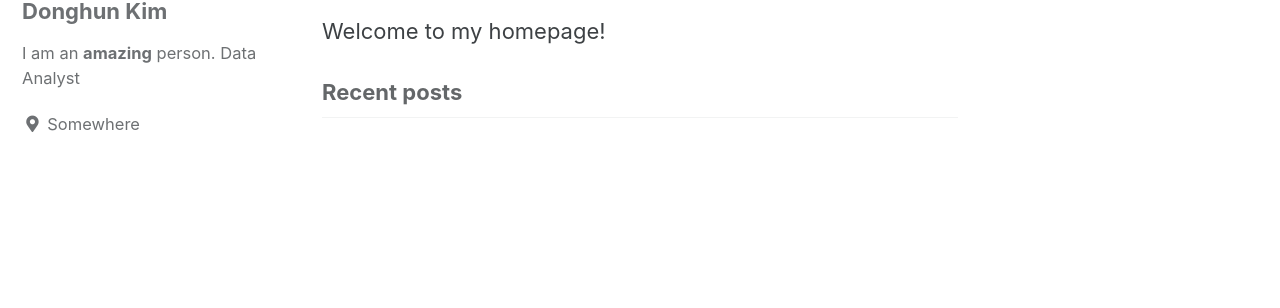
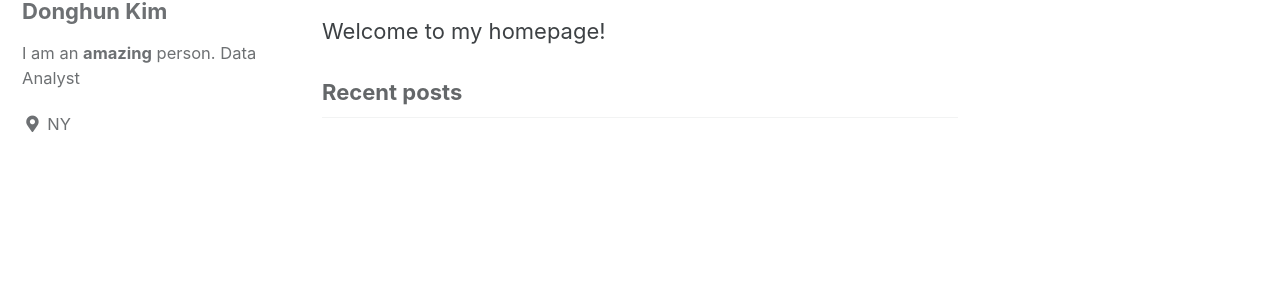
Before and after one commit to kimdon83/kimdon83.github.io, a Jekyll site: the page built from index.html, in a window 1280 px wide. Shown: the part 113-421 px from the top of the page. Built offline with Jekyll 4.4.1, drawn with Linux system fonts in a browser that asks for light colours; cached includes are drawn as plain includes; the list of posts is cut into pages by our own code.

Commit message:
change config ny

```diff
--- a/_config.yml
+++ b/_config.yml
@@ -107,49 +107,49 @@ author:
   name             : "Donghun Kim"
   avatar           : # path of avatar image, e.g. "/assets/images/bio-photo.jpg"
   bio              : "I am an **amazing** person. Data Analyst"
-  location         : "Somewhere"
+  location         : "NY"
   email            :
   links:
     - label: "Email"
       icon: "fas fa-fw fa-envelope-square"
       # url: "mailto:your.name@email.com"
-    - label: "Website"
-      icon: "fas fa-fw fa-link"
-      # url: "https://your-website.com"
-    - label: "Twitter"
-      icon: "fab fa-fw fa-twitter-square"
-      # url: "https://twitter.com/"
-    - label: "Facebook"
-      icon: "fab fa-fw fa-facebook-square"
-      # url: "https://facebook.com/"
+    # - label: "Website"
+    #   icon: "fas fa-fw fa-link"
+    #   # url: "https://your-website.com"
+    # - label: "Twitter"
+    #   icon: "fab fa-fw fa-twitter-square"
+    #   # url: "https://twitter.com/"
+    # - label: "Facebook"
+    #   icon: "fab fa-fw fa-facebook-square"
+    #   # url: "https://facebook.com/"
     - label: "GitHub"
       icon: "fab fa-fw fa-github"
       # url: "https://github.com/"
-    - label: "Instagram"
-      icon: "fab fa-fw fa-instagram"
-      # url: "https://instagram.com/"
+    # - label: "Instagram"
+    #   icon: "fab fa-fw fa-instagram"
+    #   # url: "https://instagram.com/"
 
 # Site Footer
 footer:
   links:
-    - label: "Twitter"
-      icon: "fab fa-fw fa-twitter-square"
-      # url:
-    - label: "Facebook"
-      icon: "fab fa-fw fa-facebook-square"
-      # url:
+    # - label: "Twitter"
+    #   icon: "fab fa-fw fa-twitter-square"
+    #   # url:
+    # - label: "Facebook"
+    #   icon: "fab fa-fw fa-facebook-square"
+    #   # url:
     - label: "GitHub"
       icon: "fab fa-fw fa-github"
       # url:
-    - label: "GitLab"
-      icon: "fab fa-fw fa-gitlab"
-      # url:
-    - label: "Bitbucket"
-      icon: "fab fa-fw fa-bitbucket"
-      # url:
-    - label: "Instagram"
-      icon: "fab fa-fw fa-instagram"
-      # url:
+    # - label: "GitLab"
+    #   icon: "fab fa-fw fa-gitlab"
+    #   # url:
+    # - label: "Bitbucket"
+    #   icon: "fab fa-fw fa-bitbucket"
+    #   # url:
+    # - label: "Instagram"
+    #   icon: "fab fa-fw fa-instagram"
+    #   # url:
 
 
 # Reading Files
```
